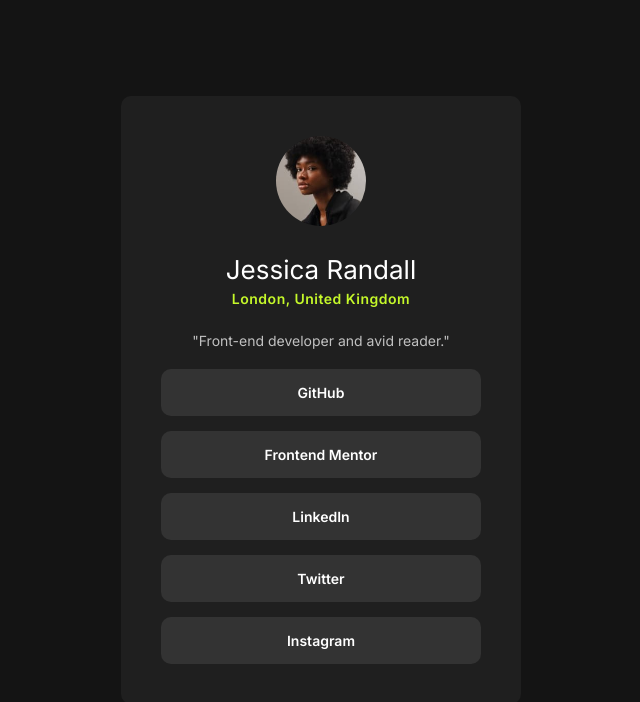
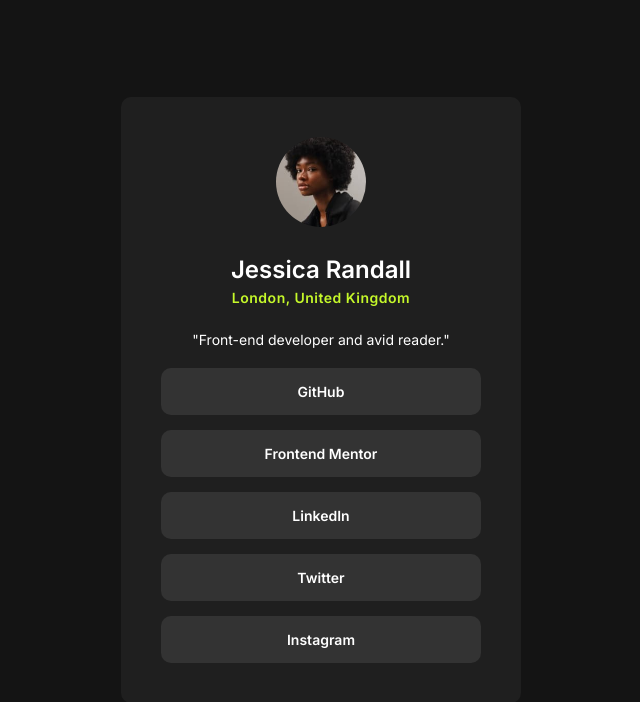
Before and after one commit to ayfersahinn/frontend-mentor-projects, a plain HTML site: page social-links-profile-main/index.html in a window 1280 px wide. Shown: the whole page, without its empty margins (319-959 px from the left). Drawn offline with Linux system fonts and the light colour scheme.

Commit message:
update titles

```diff
--- a/social-links-profile-main/style.css
+++ b/social-links-profile-main/style.css
@@ -47,8 +47,8 @@
   width: 90px;
 }
 .info-box h1 {
-  font-weight: 500;
-  font-size: 26px;
+  font-weight: 600;
+  font-size: 24px;
 }
 .info-box .address {
   color: #c5f82a;
@@ -57,9 +57,7 @@
   margin-top: 5px;
   letter-spacing: 0.5px;
 }
-.description-box {
-  color: #c1c1c1;
-}
+
 .buttons {
   display: flex;
   flex-direction: column;
```
